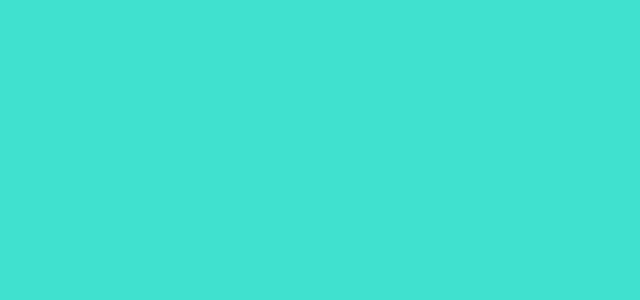
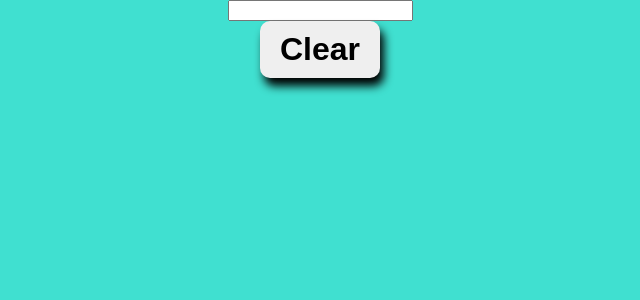
Before and after one commit to Lutsyk/React-counter, a React (Create React App) app: page / in a window 1280 px wide. Shown: the top 300 px of the page, without its empty margins (320-960 px from the left). Built offline with nearby package versions, Linux system fonts and the light colour scheme.

Commit message:
finished create own Hooks

```diff
--- a/src/App.js
+++ b/src/App.js
@@ -1,10 +1,40 @@
-import React from 'react';
+import React, { useState } from 'react';
+import { useEffect } from 'react/cjs/react.development';
+
+function useLogger(value) {
+  useEffect(()=>{
+    console.log(value)
+  },[value])
+}
+
+function useInput(initialValue) {
+  const [value, setValue] = useState(initialValue)
+
+  const onChange = event => {
+    setValue(event.target.value)
+  }
+
+  const clear = () => setValue('')
+
+  return {
+    bind:{value, onChange},
+    value,
+    clear
+  }
+}
 
 function App() {
+
+  const input = useInput('')
+
+  useLogger(input.value)
+
   return (
 
       <div className="container">
-
+        <input type="text" {...input.bind}/>
+        <button className='btn' onClick={()=> input.clear()}>Clear</button>
+        <h1>{input.value}</h1>
       </div>
   );
 }
```
